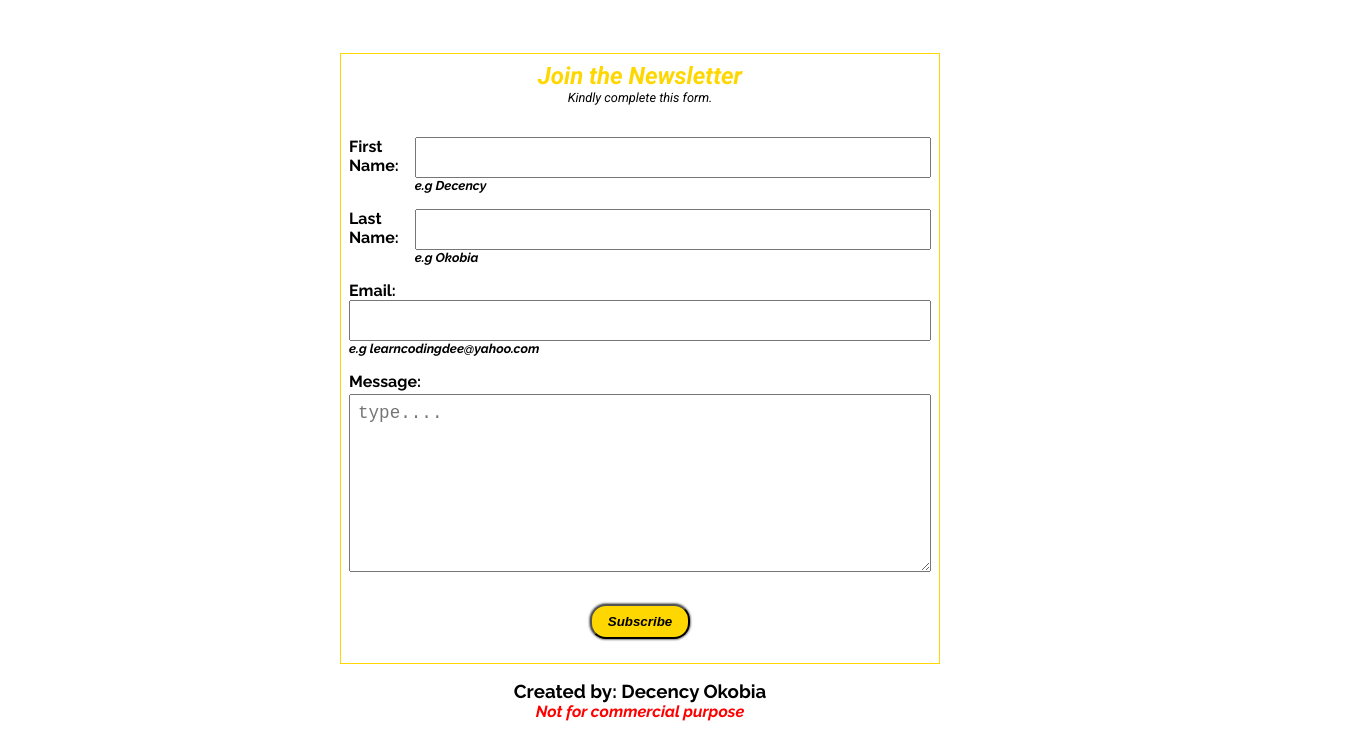
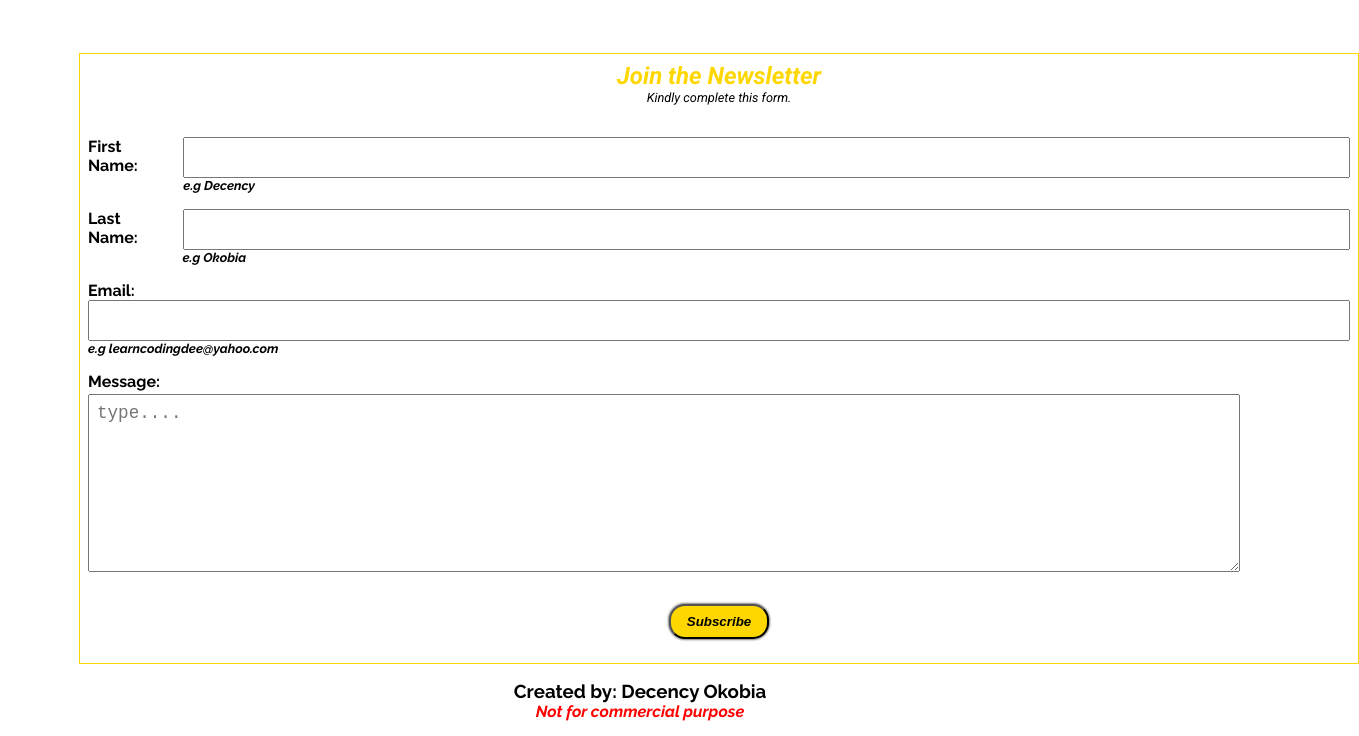
Before and after one commit to decencyokobia/Landing-Page-Fictional-Product-, a plain HTML site: page index.html in a window 1280 px wide. Shown: the part 1932-2668 px from the top of the page, 1359 px wide, since content can reach past the window. Drawn offline with Linux system fonts and the light colour scheme.

Commit message:
amended form

```diff
--- a/style.css
+++ b/style.css
@@ -554,6 +554,10 @@
         flex-direction: row;
         gap: 2rem;
     }
+
+    form {
+        width: 100vw;
+    }
 }
 
 /*Laptop or bigger screen view*/
```
